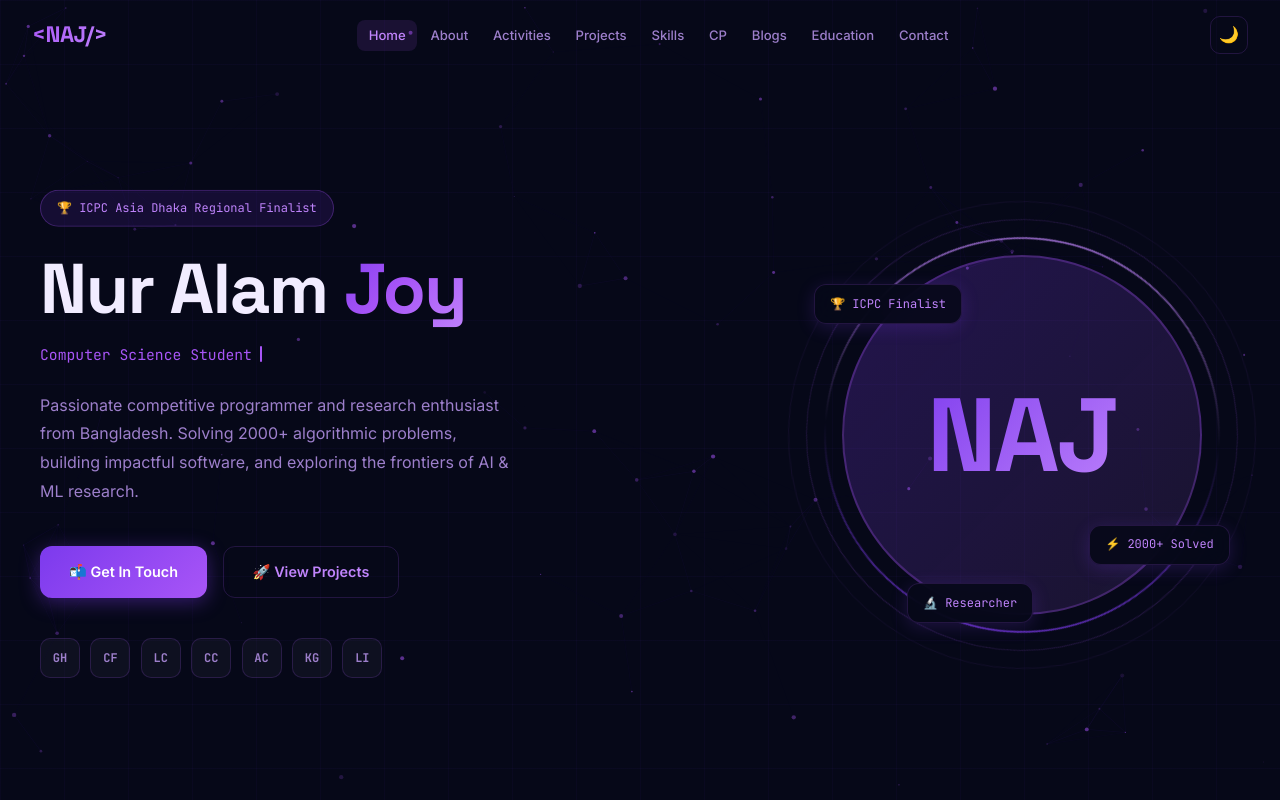
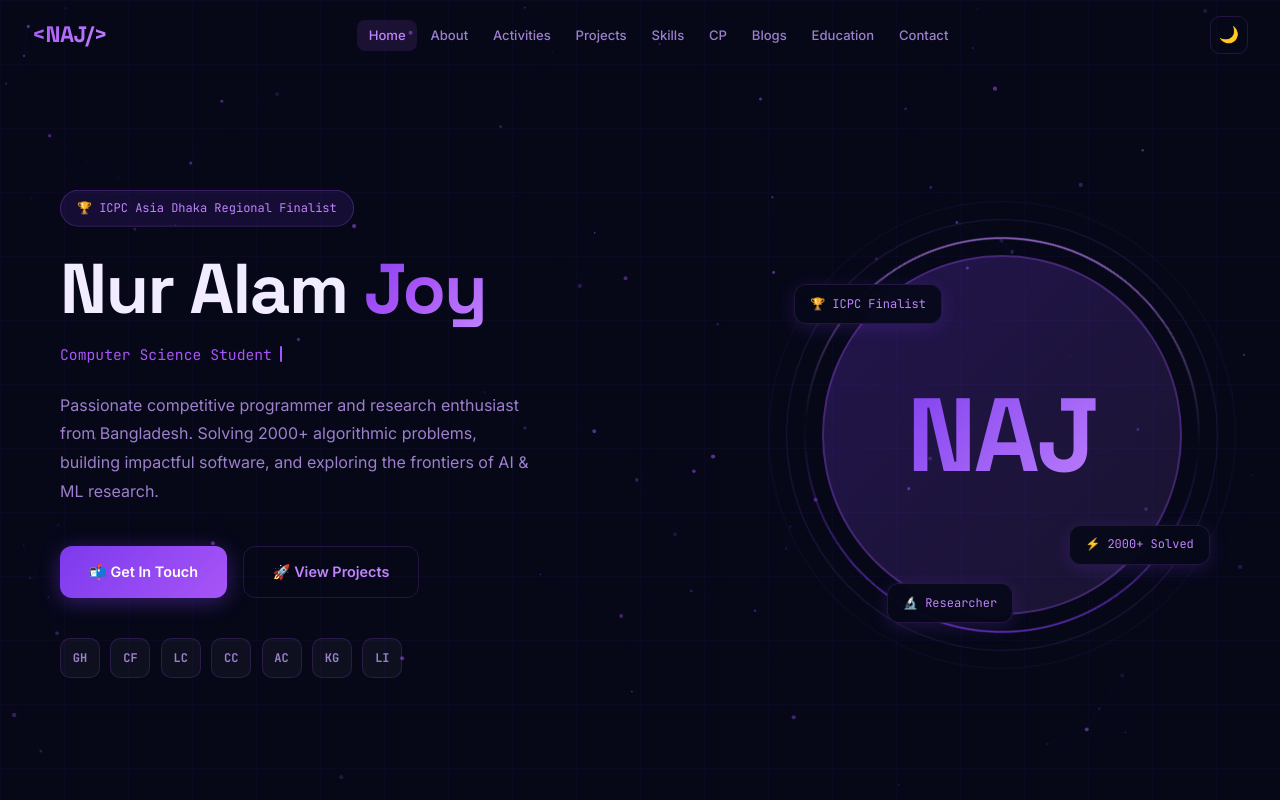
Before and after one commit to nuralamjoy/my_portfolio, a React (Vite) app: page / in a window 1280 px wide. Shown: the top 800 px of the page. Built offline with nearby package versions, Linux system fonts and the light colour scheme.

Commit message:
update about.jsx

```diff
--- a/src/components/About/AboutMe.jsx
+++ b/src/components/About/AboutMe.jsx
@@ -116,7 +116,7 @@ export default function AboutMe() {
                 </div>
                 <div className="judge-body">
 
-                  {/* JSON Data */}
+                  {/* JSON Data========== */}
                   <div className="JsonData relative font-mono text-sm">
                     {profile.map((item) => (
                       <div
--- a/src/components/Home/Home.css
+++ b/src/components/Home/Home.css
@@ -9,11 +9,14 @@
   padding-top: var(--nav-h);
   position: relative;
   overflow: hidden;
+
 }
 .Home {
   width: 100%;
   max-width: 1200px;
   margin: 0 auto;
+  /* padding: 80px 20px; */
+  padding: 20px;
   /* background-color: aquamarine; */
 }
 .grid-ov {
```
